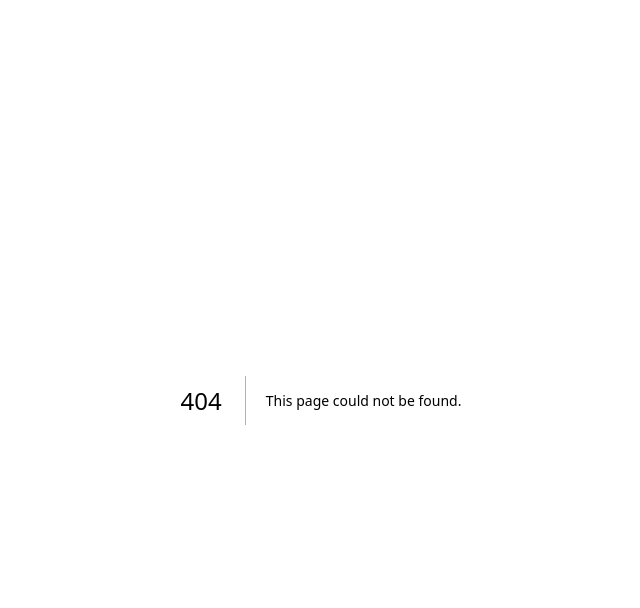
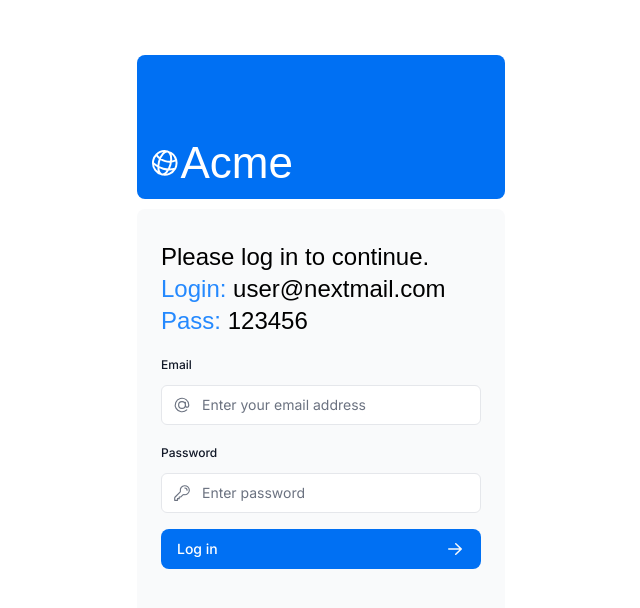
Before and after one commit to zanzipanziby/nextjs-dashboard, a Next.js app: page /login in a window 1280 px wide. Before the commit this address had no page. Shown: the top 608 px of the page, without its empty margins (319-959 px from the left). Built offline with nearby package versions, Linux system fonts and the light colour scheme; a web font is replaced by a local one.

Commit message:
feat: chapter-15 Adding Authentication

```diff
--- a/app/lib/actions.ts
+++ b/app/lib/actions.ts
@@ -4,6 +4,8 @@
 import { sql } from '@vercel/postgres';
 import { revalidatePath } from 'next/cache';
 import { redirect } from 'next/navigation';
+import { signIn } from '@/auth';
+import { AuthError } from 'next-auth';
 
 const FormSchema = z.object({
   id: z.string(),
@@ -112,3 +114,22 @@
     return { message: 'Database Error: Failed to Delete Invoice.' };
   }
 }
+
+export async function authenticate(
+  prevState: string | undefined,
+  formData: FormData,
+) {
+  try {
+    await signIn('credentials', formData);
+  } catch (error) {
+    if (error instanceof AuthError) {
+      switch (error.type) {
+        case 'CredentialsSignin':
+          return 'Invalid credentials.';
+        default:
+          return 'Something went wrong.';
+      }
+    }
+    throw error;
+  }
+}
--- /dev/null
+++ b/app/login/page.tsx
@@ -0,0 +1,17 @@
+import AcmeLogo from '@/app/ui/acme-logo';
+import LoginForm from '@/app/ui/login-form';
+
+export default function LoginPage() {
+  return (
+    <main className="flex items-center justify-center md:h-screen">
+      <div className="relative mx-auto flex w-full max-w-[400px] flex-col space-y-2.5 p-4 md:-mt-32">
+        <div className="flex h-20 w-full items-end rounded-lg bg-blue-500 p-3 md:h-36">
+          <div className="w-32 text-white md:w-36">
+            <AcmeLogo />
+          </div>
+        </div>
+        <LoginForm />
+      </div>
+    </main>
+  );
+}
--- a/app/ui/dashboard/sidenav.tsx
+++ b/app/ui/dashboard/sidenav.tsx
@@ -2,6 +2,7 @@
 import NavLinks from '@/app/ui/dashboard/nav-links';
 import AcmeLogo from '@/app/ui/acme-logo';
 import { PowerIcon } from '@heroicons/react/24/outline';
+import { signOut } from '@/auth';
 
 export default function SideNav() {
   return (
@@ -17,7 +18,12 @@
       <div className="flex grow flex-row justify-between space-x-2 md:flex-col md:space-x-0 md:space-y-2">
         <NavLinks />
         <div className="hidden h-auto w-full grow rounded-md bg-gray-50 md:block"></div>
-        <form>
+        <form
+          action={async () => {
+            'use server';
+            await signOut();
+          }}
+        >
           <button className="flex h-[48px] w-full grow items-center justify-center gap-2 rounded-md bg-gray-50 p-3 text-sm font-medium hover:bg-sky-100 hover:text-blue-600 md:flex-none md:justify-start md:p-2 md:px-3">
             <PowerIcon className="w-6" />
             <div className="hidden md:block">Sign Out</div>
--- a/app/ui/login-form.tsx
+++ b/app/ui/login-form.tsx
@@ -1,3 +1,4 @@
+'use client';
 import { lusitana } from '@/app/ui/fonts';
 import {
   AtSymbolIcon,
@@ -7,12 +8,22 @@
 import { ArrowRightIcon } from '@heroicons/react/20/solid';
 import { Button } from './button';
 
+import { useFormState, useFormStatus } from 'react-dom';
+import { authenticate } from '@/app/lib/actions';
+
 export default function LoginForm() {
+  const [errorMessage, dispatch] = useFormState(authenticate, undefined);
   return (
-    <form className="space-y-3">
+    <form action={dispatch} className="space-y-3">
       <div className="flex-1 rounded-lg bg-gray-50 px-6 pb-4 pt-8">
         <h1 className={`${lusitana.className} mb-3 text-2xl`}>
           Please log in to continue.
+          <p>
+            <span className="text-blue-400">Login: </span>user@nextmail.com
+          </p>
+          <p>
+            <span className="text-blue-400">Pass: </span>123456
+          </p>
         </h1>
         <div className="w-full">
           <div>
@@ -56,8 +67,17 @@
           </div>
         </div>
         <LoginButton />
-        <div className="flex h-8 items-end space-x-1">
-          {/* Add form errors here */}
+        <div
+          className="flex h-8 items-end space-x-1"
+          aria-live="polite"
+          aria-atomic="true"
+        >
+          {errorMessage && (
+            <>
+              <ExclamationCircleIcon className="h-5 w-5 text-red-500" />
+              <p className="text-sm text-red-500">{errorMessage}</p>
+            </>
+          )}
         </div>
       </div>
     </form>
@@ -65,8 +85,9 @@
 }
 
 function LoginButton() {
+  const { pending } = useFormStatus();
   return (
-    <Button className="mt-4 w-full">
+    <Button className="mt-4 w-full" aria-disabled={pending}>
       Log in <ArrowRightIcon className="ml-auto h-5 w-5 text-gray-50" />
     </Button>
   );
--- /dev/null
+++ b/auth.config.ts
@@ -0,0 +1,21 @@
+import type { NextAuthConfig } from 'next-auth';
+
+export const authConfig = {
+  pages: {
+    signIn: '/login',
+  },
+  callbacks: {
+    authorized({ auth, request: { nextUrl } }) {
+      const isLoggedIn = !!auth?.user;
+      const isOnDashboard = nextUrl.pathname.startsWith('/dashboard');
+      if (isOnDashboard) {
+        if (isLoggedIn) return true;
+        return false; // Redirect unauthenticated users to login page
+      } else if (isLoggedIn) {
+        return Response.redirect(new URL('/dashboard', nextUrl));
+      }
+      return true;
+    },
+  },
+  providers: [], // Add providers with an empty array for now
+} satisfies NextAuthConfig;
--- /dev/null
+++ b/auth.ts
@@ -0,0 +1,39 @@
+import NextAuth from 'next-auth';
+import { authConfig } from './auth.config';
+import Credentials from 'next-auth/providers/credentials';
+import { z } from 'zod';
+import { sql } from '@vercel/postgres';
+import type { User } from '@/app/lib/definitions';
+import bcrypt from 'bcrypt';
+
+async function getUser(email: string): Promise<User | undefined> {
+  try {
+    const user = await sql<User>`SELECT * FROM users WHERE email=${email}`;
+    return user.rows[0];
+  } catch (error) {
+    console.error('Failed to fetch user:', error);
+    throw new Error('Failed to fetch user.');
+  }
+}
+
+export const { auth, signIn, signOut } = NextAuth({
+  ...authConfig,
+  providers: [
+    Credentials({
+      async authorize(credentials) {
+        const parsedCredentials = z
+          .object({ email: z.string().email(), password: z.string().min(6) })
+          .safeParse(credentials);
+        if (parsedCredentials.success) {
+          const { email, password } = parsedCredentials.data;
+          const user = await getUser(email);
+          if (!user) return null;
+          const passwordsMatch = await bcrypt.compare(password, user.password);
+          if (passwordsMatch) return user;
+        }
+        console.log('Invalid credentials');
+        return null;
+      },
+    }),
+  ],
+});
--- a/package.json
+++ b/package.json
@@ -18,6 +18,7 @@
     "bcrypt": "^5.1.1",
     "clsx": "^2.0.0",
     "next": "^14.0.2",
+    "next-auth": "^5.0.0-beta.13",
     "postcss": "8.4.31",
     "react": "18.2.0",
     "react-dom": "18.2.0",
```
Also changed, not shown: middleware.ts (added, +9 -0 lines), 1 other file (tests, documents, lock files or other folders).
